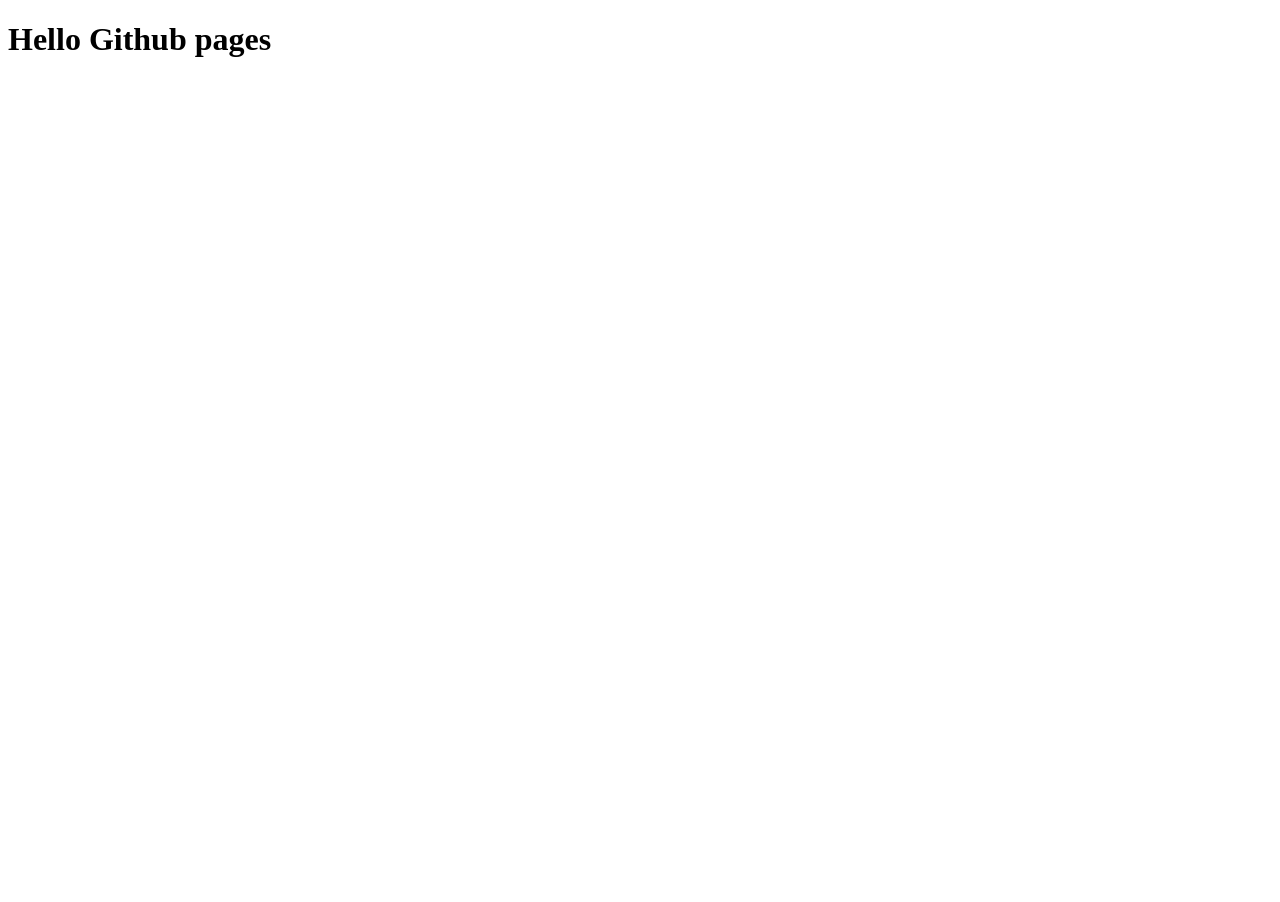
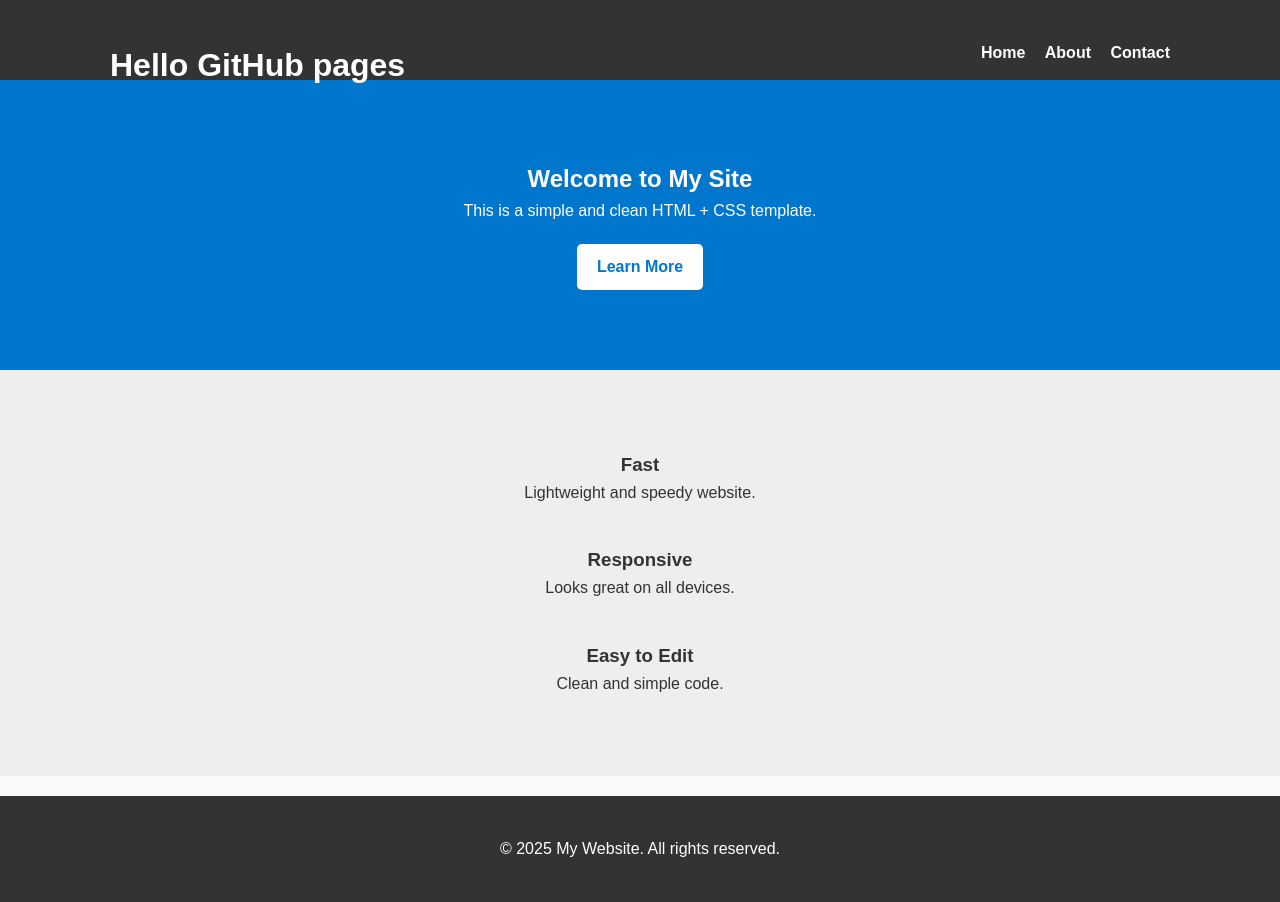
Before and after one commit to hazrat1618/scripts, a plain HTML site: page index.html in a window 1280 px wide. Before the commit the page ends 800 px from the top, so only its background shows below. Drawn offline with Linux system fonts and the light colour scheme; files that its build step writes are made by us from their sources.

Commit message:
file modified

```diff
--- a/index.html
+++ b/index.html
@@ -1,14 +1,52 @@
 <!DOCTYPE html>
 <html lang="en">
+<head>
+  <meta charset="UTF-8" />
+  <meta name="viewport" content="width=device-width, initial-scale=1.0"/>
+  <title>My Simple Website</title>
+  <link rel="stylesheet" href="style.css" />
+</head>
+<body>
+  <header>
+    <div class="container">
+      <h1>Hello GitHub pages</h1>
+      <nav>
+        <a href="#">Home</a>
+        <a href="#">About</a>
+        <a href="#">Contact</a>
+      </nav>
+    </div>
+  </header>
 
-<head>
-  <meta charset="UTF-8">
-  <meta name="viewport" content="width=device-width, initial-scale=1.0">
-  <title>Abdul's Script Page</title>
-</head>
+  <section class="hero">
+    <div class="container">
+      <h2>Welcome to My Site</h2>
+      <p>This is a simple and clean HTML + CSS template.</p>
+      <a href="#" class="btn">Learn More</a>
+    </div>
+  </section>
 
-<body>
-  <h1>Hello Github pages</h1>
+  <section class="features">
+    <div class="container">
+      <div class="feature">
+        <h3>Fast</h3>
+        <p>Lightweight and speedy website.</p>
+      </div>
+      <div class="feature">
+        <h3>Responsive</h3>
+        <p>Looks great on all devices.</p>
+      </div>
+      <div class="feature">
+        <h3>Easy to Edit</h3>
+        <p>Clean and simple code.</p>
+      </div>
+    </div>
+  </section>
+
+  <footer>
+    <div class="container">
+      <p>&copy; 2025 My Website. All rights reserved.</p>
+    </div>
+  </footer>
 </body>
-
 </html>
```
